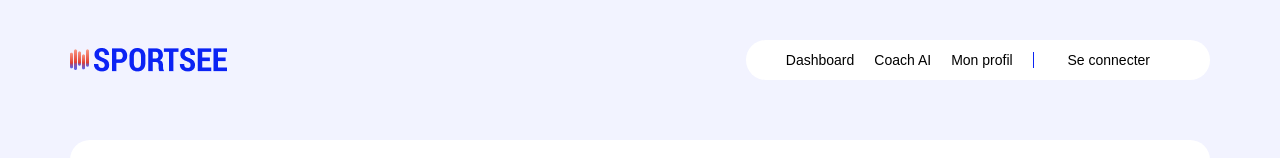
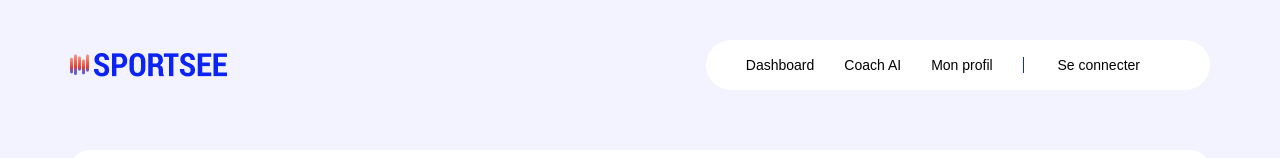
Before and after one commit to Ace4teaM/OCR-Sportsee, a Next.js app: page /dashboard in a window 1280 px wide. Shown: the top 158 px of the page. Built offline with nearby package versions, Linux system fonts and the light colour scheme.

Commit message:
animation menu

```diff
--- a/components/Menu/Menu.module.css
+++ b/components/Menu/Menu.module.css
@@ -5,7 +5,7 @@
   background-color: #FFFFFF;
   color: black;
   border-radius: 40px;
-  height: 40px;
+  height: 50px;
   display: flex;
   justify-content: space-between;
   flex-direction: row;
@@ -17,7 +17,7 @@
 
 .menu > li{
   display: inline-block;
-  margin: 0 20px 0 0;
+  margin: 0 30px 0 0;
 }
 .menu img {
   vertical-align: middle;
@@ -25,5 +25,11 @@
 .separator {
   display: inline-block;
   border-left: 1px solid #0B23F4;
-  padding-left: 10px;
 }
+.button{
+  color: black;
+  transition: color 500ms ease-out;
+}
+.button:hover{
+  color: blue;
+}
```
